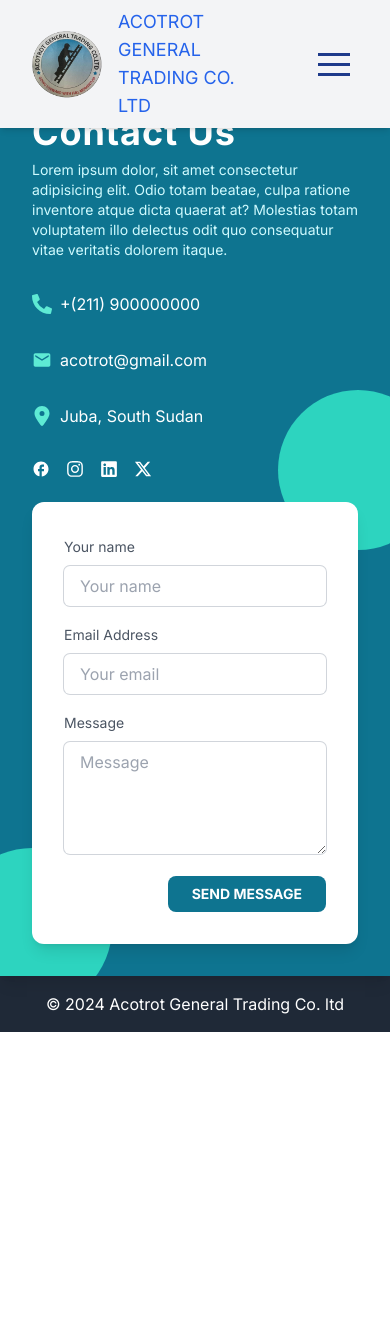
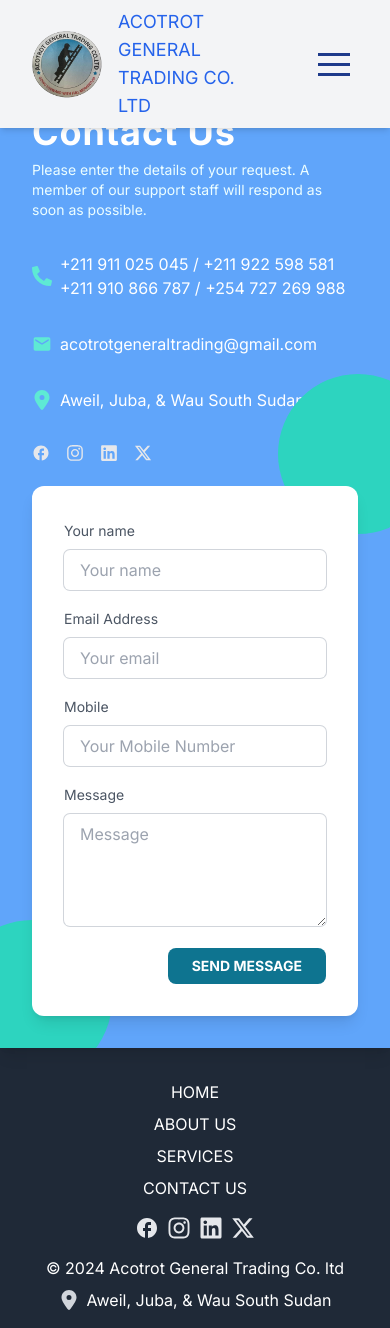
Before and after one commit to SanMajur/acotrot-general, a Next.js app: page /contact in a window 390 px wide. Before the commit the page ends 1032 px from the top, so only its background shows below. Built offline with nearby package versions, Linux system fonts and the light colour scheme.

Commit message:
added responsive footer

```diff
--- /dev/null
+++ b/app/components/ContactForm.tsx
@@ -0,0 +1,64 @@
+import React, { useState } from "react";
+
+export default function ContactForm() {
+  return (
+    <form action={""} className="flex flex-col space-y-4" method="POST">
+      <div className="">
+        <label htmlFor="" className="text-sm">
+          Your name
+        </label>
+        <input
+          type="text"
+          name="name"
+          placeholder="Your name"
+          className="mt-2 ring-1 ring-gray-300 w-full rounded-md px-4 py-2 outline-none focus:ring-2 focus:ring-teal-300"
+          required
+        />
+      </div>
+      <div className="">
+        <label htmlFor="" className="text-sm">
+          Email Address
+        </label>
+
+        <input
+          type="email"
+          name="email"
+          placeholder="Your email"
+          className="mt-2 ring-1 ring-gray-300 w-full rounded-md px-4 py-2 outline-none focus:ring-2 focus:ring-teal-300"
+          required
+        />
+      </div>
+      <div className="">
+        <label htmlFor="" className="text-sm">
+          Mobile
+        </label>
+
+        <input
+          type="number"
+          name="mobile"
+          placeholder="Your Mobile Number"
+          className="mt-2 ring-1 ring-gray-300 w-full rounded-md px-4 py-2 outline-none focus:ring-2 focus:ring-teal-300"
+          required
+        />
+      </div>
+      <div className="">
+        <label htmlFor="" className="text-sm">
+          Message
+        </label>
+
+        <textarea
+          placeholder="Message"
+          className="mt-2 ring-1 ring-gray-300 w-full rounded-md px-4 py-2 outline-none focus:ring-2 focus:ring-teal-300"
+          rows={4}
+        ></textarea>
+      </div>
+      <button
+        className="inline-block self-end bg-cyan-700 text-white font-bold rounded-lg px-6 py-2 uppercase text-sm"
+        type="submit"
+      >
+        Send Message
+      </button>
+    </form>
+  );
+}
+// service_s6h1uqm
--- /dev/null
+++ b/app/components/ContactInfo.tsx
@@ -0,0 +1,50 @@
+import Link from "next/link";
+import React from "react";
+import { FaInstagram, FaLinkedin, FaPhoneAlt } from "react-icons/fa";
+import { FaLocationDot, FaXTwitter } from "react-icons/fa6";
+import { MdEmail, MdFacebook } from "react-icons/md";
+
+export default function ContactInfo() {
+  return (
+    <div className="flex flex-col space-y-8 justify-between">
+      <div className="">
+        <h2 className="font-bold text-4xl tracking-wide">Contact Us</h2>
+        <p className="pt-2 text-cyan-50 text-sm">
+          Please enter the details of your request. A member of our support
+          staff will respond as soon as possible.
+        </p>
+      </div>
+      <div className="flex flex-col space-y-8">
+        <div className="inline-flex space-x-2 items-center">
+          <FaPhoneAlt className="text-teal-300 text-xl items-center justify-center" />
+          <div className="flex flex-col">
+            <span className="">+211 911 025 045 / +211 922 598 581 </span>
+            <span className="">+211 910 866 787 / +254 727 269 988</span>
+          </div>
+        </div>
+        <div className="inline-flex space-x-2 items-center">
+          <MdEmail className="text-teal-300 text-xl" />
+          <span className="">acotrotgeneraltrading@gmail.com</span>
+        </div>
+        <div className="inline-flex space-x-2 items-center">
+          <FaLocationDot className="text-teal-300 text-xl" />
+          <span className="">Aweil, Juba, & Wau South Sudan</span>
+        </div>
+      </div>
+      <div className="flex space-x-4 text-lg">
+        <Link href={"#"}>
+          <MdFacebook className="text-gray-200 hover:text-gray-600" />
+        </Link>
+        <Link href={"#"}>
+          <FaInstagram className="text-gray-200 hover:text-gray-600" />
+        </Link>
+        <Link href={"#"}>
+          <FaLinkedin className="text-gray-200 hover:text-gray-600" />
+        </Link>
+        <Link href={"#"}>
+          <FaXTwitter className="text-gray-200 hover:text-gray-600" />
+        </Link>
+      </div>
+    </div>
+  );
+}
--- a/app/components/Footer.tsx
+++ b/app/components/Footer.tsx
@@ -1,9 +1,56 @@
 import React from "react";
+import Logo from "./Logo";
+import Link from "next/link";
+import { MdEmail, MdFacebook } from "react-icons/md";
+import { FaInstagram, FaLinkedin } from "react-icons/fa";
+import { FaLocationDot, FaXTwitter } from "react-icons/fa6";
 
 export default function Footer() {
   return (
-    <footer className="bg-gray-800 text-white p-4">
-      <p className="text-center">&copy; 2024 Acotrot General Trading Co. ltd</p>
+    <footer className="bg-gray-800 text-white p-4 ">
+      <div className="lg:container mx-auto flex flex-col">
+        <ul className="flex flex-col md:flex-row justify-center  items-center uppercase gap-2 md:gap-12 py-4">
+          <li className="hover:text-gray-600">
+            <Link href="/">Home</Link>
+          </li>
+          <li className="hover:text-gray-600">
+            <Link href="/about">About us</Link>
+          </li>
+          <li className="hover:text-gray-600">
+            <Link href="/services">Services</Link>
+          </li>
+          <li className="hover:text-gray-600">
+            <Link href="/contact">Contact us</Link>
+          </li>
+        </ul>
+
+        <div className="flex flex-col lg:flex-row  justify-center lg:justify-between items-center lg:pb-4">
+          <div className="flex gap-2 text-2xl lg:text-xl  items-center ">
+            <Link href={"#"}>
+              <MdFacebook className="text-gray-200 hover:text-gray-600" />
+            </Link>
+            <Link href={"#"}>
+              <FaInstagram className="text-gray-200 hover:text-gray-600" />
+            </Link>
+            <Link href={"#"}>
+              <FaLinkedin className="text-gray-200 hover:text-gray-600" />
+            </Link>
+            <Link href={"#"}>
+              <FaXTwitter className="text-gray-200 hover:text-gray-600" />
+            </Link>
+          </div>
+          <div className="py-2 lg:py-0">
+            <p className="text-center  pt-2">
+              &copy; 2024 Acotrot General Trading Co. ltd
+            </p>
+          </div>
+
+          <div className="flex space-x-2 items-center">
+            <FaLocationDot className="text-gray-300 text-xl" />
+            <span className="">Aweil, Juba, & Wau South Sudan</span>
+          </div>
+        </div>
+      </div>
     </footer>
   );
 }
--- a/app/contact/page.tsx
+++ b/app/contact/page.tsx
@@ -1,84 +1,21 @@
+import Link from "next/link";
 import React from "react";
 import { FaInstagram, FaLinkedin, FaPhone, FaPhoneAlt } from "react-icons/fa";
 import { FaLocationDot, FaXTwitter } from "react-icons/fa6";
 import { MdEmail, MdFacebook } from "react-icons/md";
+import ContactForm from "../components/ContactForm";
+import ContactInfo from "../components/ContactInfo";
 
 export default function Contact() {
   return (
-    <div className="min-h-screen flex w-full justify-center items-center">
-      <div className="flex flex-col md:flex-row md:space-x-6 md:space-y-0 space-y-6 bg-cyan-700 w-full max-w-4xl p-8 md:p-12 md:rounded-xl shadow-lg text-white overflow-hidden">
-        <div className="flex flex-col space-y-8 justify-between">
-          <div className="">
-            <h2 className="font-bold text-4xl tracking-wide">Contact Us</h2>
-            <p className="pt-2 text-cyan-100 text-sm">
-              Lorem ipsum dolor, sit amet consectetur adipisicing elit. Odio
-              totam beatae, culpa ratione inventore atque dicta quaerat at?
-              Molestias totam voluptatem illo delectus odit quo consequatur
-              vitae veritatis dolorem itaque.
-            </p>
-          </div>
-          <div className="flex flex-col space-y-8">
-            <div className="inline-flex space-x-2 items-center">
-              <FaPhoneAlt className="text-teal-300 text-xl" />
-              <span className="">+(211) 900000000</span>
-            </div>
-            <div className="inline-flex space-x-2 items-center">
-              <MdEmail className="text-teal-300 text-xl" />
-              <span className="">acotrot@gmail.com</span>
-            </div>
-            <div className="inline-flex space-x-2 items-center">
-              <FaLocationDot className="text-teal-300 text-xl" />
-              <span className="">Juba, South Sudan</span>
-            </div>
-          </div>
-          <div className="flex space-x-4 text-lg">
-            <MdFacebook />
-            <FaInstagram />
-            <FaLinkedin />
-            <FaXTwitter />
-          </div>
-        </div>
+    <div className="min-h-screen flex w-full justify-center items-center flex-col">
+      <div className="flex flex-col md:flex-row md:space-x-6 md:space-y-0 space-y-6 bg-blue-400 w-full max-w-4xl p-8 md:p-12 lg:rounded-xl shadow-lg text-white overflow-hidden">
+        <ContactInfo />
         <div className="relative">
           <div className="absolute z-0 w-40 h-40 bg-teal-400 rounded-full -right-20 -top-28"></div>
           <div className="absolute z-0 w-40 h-40 bg-teal-400 rounded-full -left-20 -bottom-16"></div>
           <div className="relative z-10 bg-white rounded-xl shadow-lg p-8 text-gray-600 md:w-80">
-            <form action="" className="flex flex-col space-y-4">
-              <div className="">
-                <label htmlFor="" className="text-sm">
-                  Your name
-                </label>
-                <input
-                  type="text"
-                  placeholder="Your name"
-                  className="mt-2 ring-1 ring-gray-300 w-full rounded-md px-4 py-2 outline-none focus:ring-2 focus:ring-teal-300"
-                />
-              </div>
-              <div className="">
-                <label htmlFor="" className="text-sm">
-                  Email Address
-                </label>
-
-                <input
-                  type="text"
-                  placeholder="Your email"
-                  className="mt-2 ring-1 ring-gray-300 w-full rounded-md px-4 py-2 outline-none focus:ring-2 focus:ring-teal-300"
-                />
-              </div>
-              <div className="">
-                <label htmlFor="" className="text-sm">
-                  Message
-                </label>
-
-                <textarea
-                  placeholder="Message"
-                  className="mt-2 ring-1 ring-gray-300 w-full rounded-md px-4 py-2 outline-none focus:ring-2 focus:ring-teal-300"
-                  rows={4}
-                ></textarea>
-              </div>
-              <button className="inline-block self-end bg-cyan-700 text-white font-bold rounded-lg px-6 py-2 uppercase text-sm">
-                Send Message
-              </button>
-            </form>
+            <ContactForm />
           </div>
         </div>
       </div>
--- a/package.json
+++ b/package.json
@@ -9,6 +9,7 @@
     "lint": "next lint"
   },
   "dependencies": {
+    "emailjs": "^4.0.3",
     "hamburger-react": "^2.5.1",
     "next": "14.2.5",
     "react": "^18",
```
Also changed, not shown: 1 other file (tests, documents, lock files or other folders).
